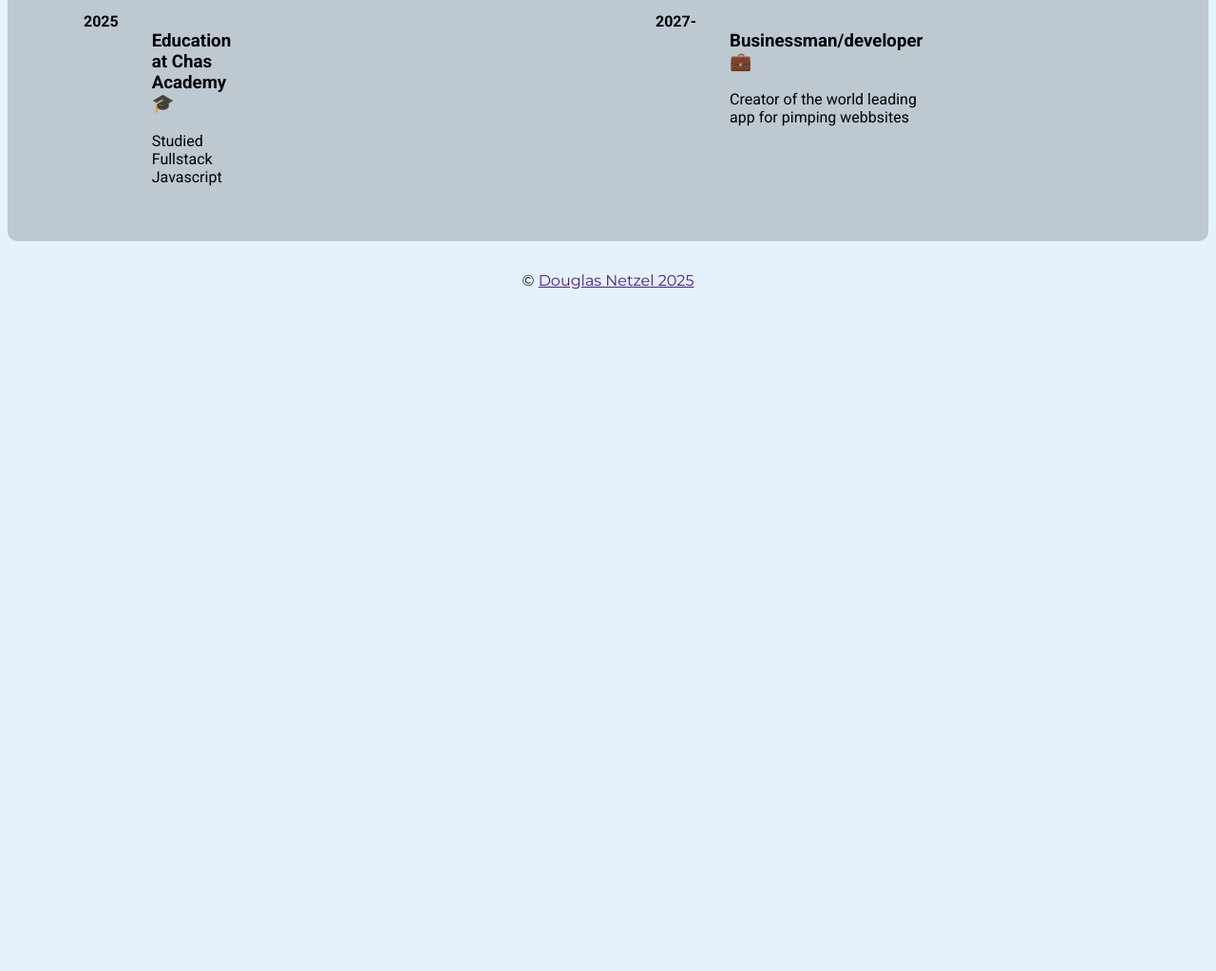
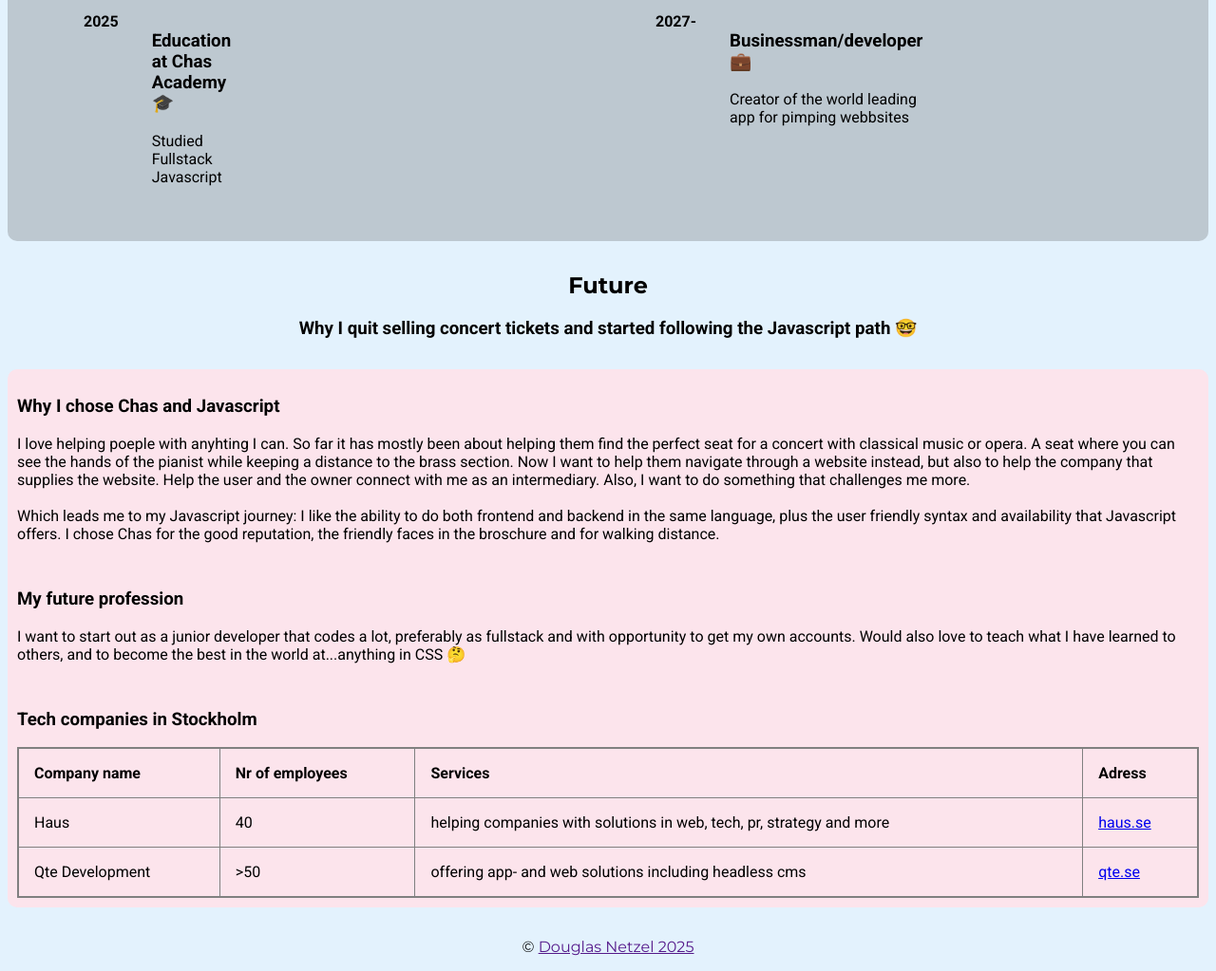
Before and after one commit to dogge84hotmailcom/hackathon25, a plain HTML site: page index.html in a window 1280 px wide. Shown: the part 932-1955 px from the top of the page at 95% size. Before the commit the page ends 1253 px from the top, so only its background shows below. Drawn offline with Linux system fonts and the light colour scheme.

Commit message:
my future career added

```diff
--- a/index.html
+++ b/index.html
@@ -73,6 +73,59 @@ rel="stylesheet">
 
         </section>
 
+        <h2>Future</h2>
+        <h3 class="subHead">Why I quit selling concert tickets and started following the Javascript path 🤓</h3>
+        <section class="future">
+            <div>
+                <h3>Why I chose Chas and Javascript</h3>
+                <p>I love helping poeple with anyhting I can. So far it has mostly been about helping them find the perfect
+                    seat for a concert with classical music or opera. A seat where you can see the hands of the pianist
+                    while keeping a distance to the brass section. Now I want to help them navigate through a website instead,
+                    but also to help the company that supplies the website. Help the user and the owner connect with me as an intermediary.
+                    Also, I want to do something that challenges me more.
+                    <br><br>
+                    Which leads me to my Javascript journey: I like the ability to do both frontend and backend
+                    in the same language, plus the user friendly syntax and availability that Javascript offers.
+                    I chose Chas for the good reputation, the friendly faces in the broschure and for walking distance.
+                </p>
+            </div>
+
+            <div>
+                <h3>My future profession</h3>
+                <p>I want to start out as a junior developer that codes a lot, preferably as fullstack and with opportunity to get my own accounts.
+                    Would also love to teach what I have learned to others, and to become the best in the world at...anything in CSS 🤔
+                </p>
+            </div>
+
+            <div class="techContainer">
+                <h3>Tech companies in Stockholm</h3>
+                <table class="techTable">
+                    <thead>
+                        <tr>
+                            <th>Company name</th>
+                            <th>Nr of employees</th>
+                            <th>Services</th>
+                            <th>Adress</th>
+                        </tr>
+                    </thead>
+                    <tbody>
+                        <tr>
+                            <td>Haus</td>
+                            <td>40</td>
+                            <td>helping companies with solutions in web, tech, pr, strategy and more</td>
+                            <td><a href="https://www.haus.se" target="_blank" rel="noopener">haus.se</a></td>
+                        </tr>
+                        <tr>
+                            <td>Qte Development</td>
+                            <td>>50</td>
+                            <td>offering app- and web solutions including headless cms</td>
+                            <td><a href="https://www.qte.se" target="_blank" rel="noopener">qte.se</a></td>
+                        </tr>
+                    </tbody>
+                </table>
+            </div>
+        </section>
+
     </main>
 
     <footer>
--- a/style.css
+++ b/style.css
@@ -107,6 +107,40 @@ ul {
   background: black; /* vertikal linje */
 }
 
+.future {
+    background-color: #FCE4EC;
+    border-radius: 10px;
+    padding: 10px;
+    margin: 2rem auto;
+
+}
+
+.subHead {
+    text-align: center;
+}
+
+.future > div {
+    margin-bottom: 3rem;
+}
+
+.future > div:last-child {
+    margin-bottom: 0;
+}
+
+.techTable {
+    border: 2px solid grey;
+    width: 100%;
+    border-collapse: collapse;
+}
+
+.techTable tr, th, td {
+    border: 1px solid grey;
+    padding: 1em;
+    text-align: left;
+    overflow-wrap: anywhere;
+    word-break: normal;
+}
+
 @media screen and (min-width: 600px){
     ul{
         display: grid;
```
